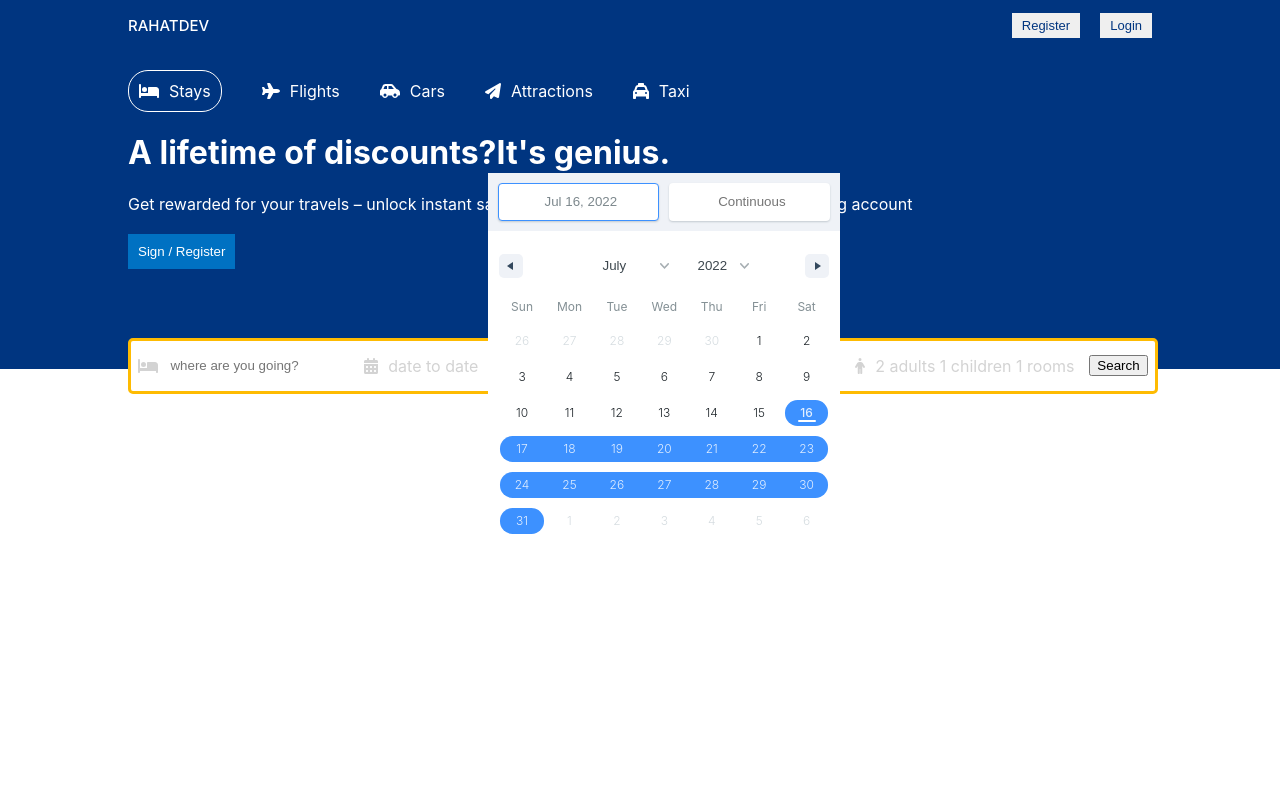
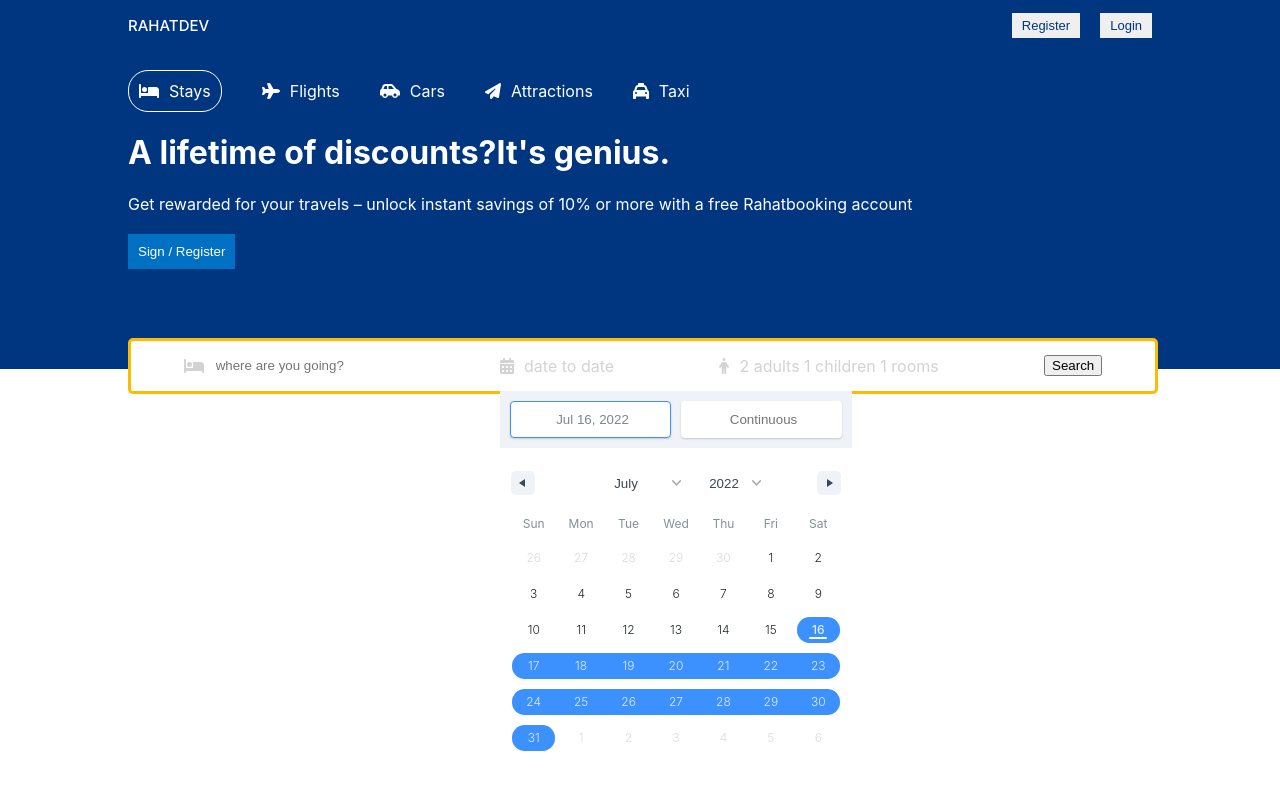
Before and after one commit to bellicose77/booking-app-clientside, a React (Create React App) app: page / in a window 1280 px wide. Shown: the top 790 px of the page. Built offline with nearby package versions, Linux system fonts and the light colour scheme.

Commit message:
header section done

```diff
--- a/package.json
+++ b/package.json
@@ -9,6 +9,7 @@
     "@testing-library/jest-dom": "^5.16.4",
     "@testing-library/react": "^13.3.0",
     "@testing-library/user-event": "^13.5.0",
+    "date-fns": "^2.28.0",
     "react": "^18.2.0",
     "react-date-range": "^1.4.0",
     "react-dom": "^18.2.0",
--- a/src/components/Header/Header.css
+++ b/src/components/Header/Header.css
@@ -69,3 +69,7 @@ gap:40px;
     color: lightgray;
     cursor: pointer;
 }
+.date{
+    position: absolute;
+    top:50px;
+}
--- a/src/components/Header/Header.js
+++ b/src/components/Header/Header.js
@@ -10,6 +10,7 @@ import 'react-date-range/dist/theme/default.css'; // theme css file
 import { FontAwesomeIcon } from "@fortawesome/react-fontawesome";
 
 const Header = () => {
+    const []=useState(false)
     const [date, setDate] = useState([
         {
           startDate: new Date(),
@@ -60,11 +61,12 @@ const Header = () => {
             <FontAwesomeIcon icon={faCalendarDays} className='headerIcon'/>
             <span className='headerSearchText'>date to date</span>
             <DateRange
-  editableDateInputs={true}
-  onChange={item => setDate([item.selection])}
-  moveRangeOnFirstSelection={false}
-  ranges={date}
-/>
+                  editableDateInputs={true}
+                  onChange={item => setDate([item.selection])}
+                  moveRangeOnFirstSelection={false}
+                  ranges={date}
+                  className="date"
+                />
             </div>
             <div className='headerSearchItem'>
             <FontAwesomeIcon icon={faPerson} className='headerIcon'/>
```
Also changed, not shown: 1 other file (tests, documents, lock files or other folders).
